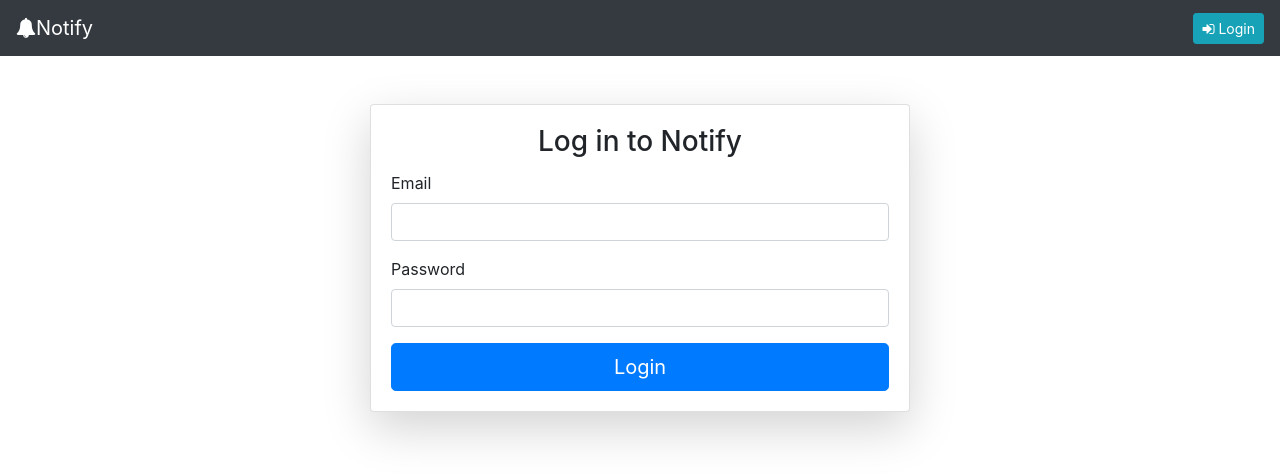
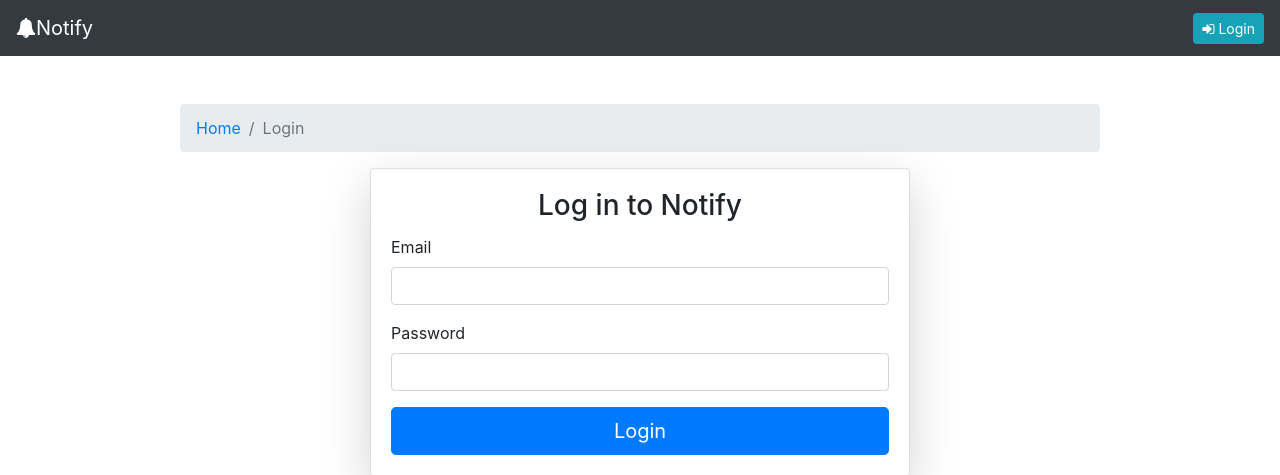
Before and after one commit to kamalkhadka/notify, a Flask app: page /login in a window 1280 px wide. Shown: the top 475 px of the page. Run offline with Flask 2, Linux system fonts and the light colour scheme; some libraries are stand-ins or nearby versions.

Commit message:
added breadcrumb to login

```diff
--- a/templates/login.html
+++ b/templates/login.html
@@ -1,6 +1,16 @@
 {% extends 'base.html' %}
 {% block title %}Login{% endblock %}
 {% block content %}
+<div class="row ">
+  <div class="col-md-10 mx-auto">
+<nav aria-label="breadcrumb ">
+  <ol class="breadcrumb">
+    <li class="breadcrumb-item"><a href="/">Home</a></li>
+    <li class="breadcrumb-item active" aria-current="page">Login</li>
+  </ol>
+</nav>
+</div>
+</div>
 <div class="row d-flex justify-content-center">
   <div class="col-md-6 ">
 <div class="card shadow-lg ">
```
